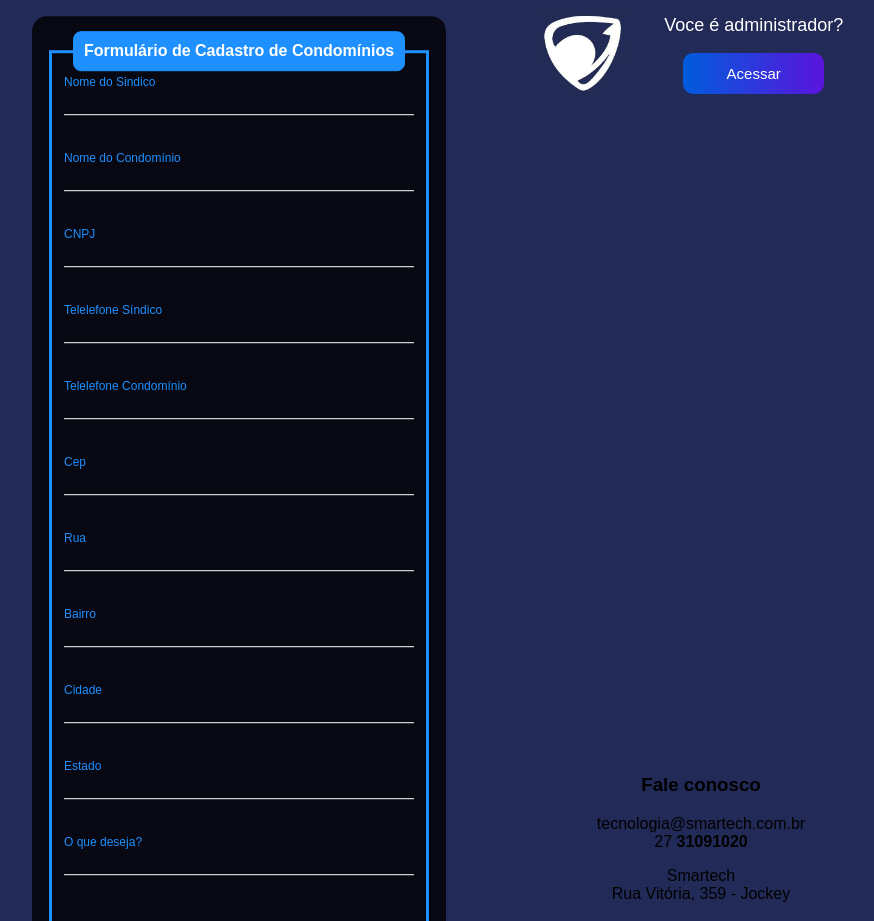
After one commit to VitorPeriniBZ/Registro_condominios, a PHP site: page /edit.php?id=1 in a window 1280 px wide. The commit adds this page. Shown: the whole page, without its empty margins (401-1275 px from the left). Run offline with PHP 8.4, Linux system fonts and the light colour scheme; data that the repository does not hold is empty.

Commit message:
atualizaçõess

```diff
--- /dev/null
+++ b/config.php
@@ -0,0 +1,18 @@
+<?php
+$dsn = "mysql:host=192.168.3.108; dbname=condominios";
+$conf = [PDO::ATTR_ERRMODE => PDO::ERRMODE_EXCEPTION];
+
+    try{
+  $conn = new PDO($dsn, "root", "root", $conf);
+
+  $stmt = $conn->prepare("SELECT * FROM informacoes where id=$id");
+  $stmt-> execute();
+
+
+  $list = $stmt-> fetchAll(PDO::FETCH_ASSOC);
+    }catch(PDOexception $ex){
+
+
+        die($ex-> getMessage());
+    }
+?>
--- /dev/null
+++ b/edit.php
@@ -0,0 +1,198 @@
+
+    <meta charset="UTF-8">
+    <meta http-equiv="X-UA-Compatible" content="IE=edge">
+    <meta name="viewport" content="width=device-width, initial-scale=1.0">
+    <title>Registro </title>
+    <link rel="stylesheet" href="style.css">
+    <script src="script.js"></script>
+<?php
+$id = $_GET['id'];
+include("config.php")
+?>
+<?php foreach($list as $item ) {
+   $nome_condominio = $item['nome_condominio'];
+   $nome_sindico =  $item['nome_sindico'];
+   $cnpj =  $item['cnpj'];
+   $contato_sindico =  $item['contato_sindico'];
+   $cep =  $item['cep'];
+   $rua =  $item['rua'];
+   $bairro =  $item['bairro'];
+   $cidade =  $item['cidade'];
+   $estado =  $item['estado'];
+   $telefone =  $item['telefone'];
+   $info =  $item['info'];
+   $horario =  $item['horario'];
+   $acompanhamento =  $item['acompanhamento'];
+
+}
+
+?>
+    </head>
+<body>
+    <div class="login">
+        <div class="acesso">
+            Voce é administrador?
+             <div class="btn_acessar">
+
+             <input type="submit" name="submit" id="btn_submit" onclick= "window.location.href='login.php'" value= "Acessar">
+             </div>
+        </div>
+        <div class="logo">
+            <img src="logoSmartech.png" class= "img_logo">
+        </div>
+        <div class="contato">
+    </form>
+      <section class="col-right">
+      <br>
+        <h3>Fale conosco</h3>
+        <p><a title="Envie um e-mail">tecnologia@smartech.com.br</a><br>
+        <span>27</span> <strong>31091020</strong><br>
+        <p>Smartech<br>
+        Rua Vitória, 359 - Jockey<br
+        Vila Velha - ES</p>
+      <br class="clear">
+      </div>
+
+    </div>
+    <div class="corpo">
+
+        <form action="upload.php" method="POST">
+            <fieldset>
+                <legend><b>Formulário de Cadastro de Condomínios</b></legend>
+                <br>
+                <div class="inputBox">
+                    <input type="text" name="nome_sindico" id="nome_sindico" class="inputUser" value="<?php echo $nome_sindico;?>" >
+                    <label for="nome_sindico" class="labelInput">Nome do Sindico</label>
+                </div>
+                <br><br>
+                <div class="inputBox">
+                    <input type="text" name="nome_condominio" id="nome_condominio" class="inputUser" value="<?php echo $nome_condominio;?>" >
+                    <label for="nome_condominio" class="labelInput">Nome do Condomínio</label>
+                </div>
+                <br><br>
+                <div class="inputBox">
+                    <input type="text" name="cnpj" id="cnpj" class="inputUser" value="<?php echo $cnpj;?>">
+                    <label for="cnpj" class="labelInput">CNPJ</label>
+                </div>
+                <br><br>
+                <div class="inputBox">
+                    <input type="text" name="contato_sindico" id="contato_sindico" class="inputUser" value="<?php echo $contato_sindico;?>">
+                    <label for="contato_sindico" class="labelInput">Telelefone Síndico</label>
+                </div>
+                <br><br>
+                <div class="inputBox">
+                    <input type="text" name="telefone" id="telefone" class="inputUser" value="<?php echo $telefone;?>">
+                    <label for="telefone" class="labelInput">Telelefone Condomínio</label>
+                </div>
+                <br><br>
+                <div class="inputBox">
+                    <input type="text" name="cep" id="cep" class="inputUser" value="<?php echo $cep;?>">
+                    <label for="cep" class="labelInput">Cep</label>
+                </div>
+                <br><br>
+                <div class="inputBox">
+                    <input type="text" name="rua" id="rua" class="inputUser" value="<?php echo $rua;?>">
+                    <label for="rua" class="labelInput">Rua</label>
+                </div>
+                <br><br>
+                <div class="inputBox">
+                    <input type="text" name="bairro" id="bairro" class="inputUser" value="<?php echo $bairro;?>">
+                    <label for="bairro" class="labelInput">Bairro</label>
+                </div>
+                <br><br>
+                <div class="inputBox">
+                    <input type="text" name="cidade" id="cidade" class="inputUser" value="<?php echo $cidade;?>">
+                    <label for="cidade" class="labelInput">Cidade</label>
+                </div>
+                <br><br>
+                <div class="inputBox">
+                    <input type="text" name="estado" id="estado" class="inputUser" value="<?php echo $estado;?>">
+                    <label for="estado" class="labelInput">Estado</label>
+                </div>
+                <br><br>
+                <div class="inputBox">
+                    <input type="text" name="info" id="info" class="inputUser" value="<?php echo $info;?>">
+                    <label for="info" class="labelInput">O que deseja?</label>
+                </div>
+                <br><br>
+                <div class="submit">
+                <input type="submit" name="submit" onclick="myFunction()" id="btn_submit">
+                </div>
+                <script>
+                function myFunction() {
+                confirm("Realmente deseja enviar suas informações?");
+                    }
+</script>
+            </fieldset>
+        </form>
+    </div>
+                </body>
+
+
+        <script src="https://code.jquery.com/jquery-3.6.0.min.js"
+            integrity="sha256-/xUj+3OJU5yExlq6GSYGSHk7tPXikynS7ogEvDej/m4="
+            crossorigin="anonymous"></script>
+
+
+    <script>
+
+        $(document).ready(function() {
+
+            function limpa_formulário_cep() {
+                // Limpa valores do formulário de cep.
+                $("#rua").val("");
+                $("#bairro").val("");
+                $("#cidade").val("");
+                $("#estado").val("");
+                $("#ibge").val("");
+            }
+
+            //Quando o campo cep perde o foco.
+            $("#cep").blur(function() {
+
+                //Nova variável "cep" somente com dígitos.
+                var cep = $(this).val().replace(/\D/g, '');
+
+                //Verifica se campo cep possui valor informado.
+                if (cep != "") {
+
+                    //Expressão regular para validar o CEP.
+                    var validacep = /^[0-9]{8}$/;
+
+                    //Valida o formato do CEP.
+                    if(validacep.test(cep)) {
+
+                        //Preenche os campos com "..." enquanto consulta webservice.
+                        $("#rua").val("...");
+                        $("#bairro").val("...");
+                        $("#cidade").val("...");
+                        $("#estado").val("...");
+                        $("#ibge").val("...");
+
+                        //Consulta o webservice viacep.com.br/
+                        $.getJSON("https://viacep.com.br/ws/"+ cep +"/json/?callback=?", function(dados) {
+
+                            if (!("erro" in dados)) {
+                                //Atualiza os campos com os valores da consulta.
+                                $("#rua").val(dados.logradouro);
+                                $("#bairro").val(dados.bairro);
+                                $("#cidade").val(dados.localidade);
+                                $("#estado").val(dados.uf);
+                                $("#ibge").val(dados.ibge);
+                            } //end if.
+                            else {
+                                //CEP pesquisado não foi encontrado.
+                                limpa_formulário_cep();
+                                alert("CEP não encontrado.");}});} //end if.
+                    else {
+                        //cep é inválido.
+                        limpa_formulário_cep();
+                        alert("Formato de CEP inválido.");}} //end if.
+                else {
+                    //cep sem valor, limpa formulário.
+                    limpa_formulário_cep();}});});
+
+    </script>
+    </head>
+      </body>
+      </html>
--- a/home.php
+++ b/home.php
@@ -80,6 +80,9 @@ include 'header.php';
              <option value="miguel"> Miguel</option>
              <option value="Leonardo"> Leonardo </option>
              <option value="Josimar"> Josimar </option> </td>
+        <td>
+            <a href='edit.php?id=<?php echo $item['id'];?>'>Editar</a>
+        </td>
     </tr>
 <?php } ?>
 </table>
```
Also changed, not shown: upload.php (added).
